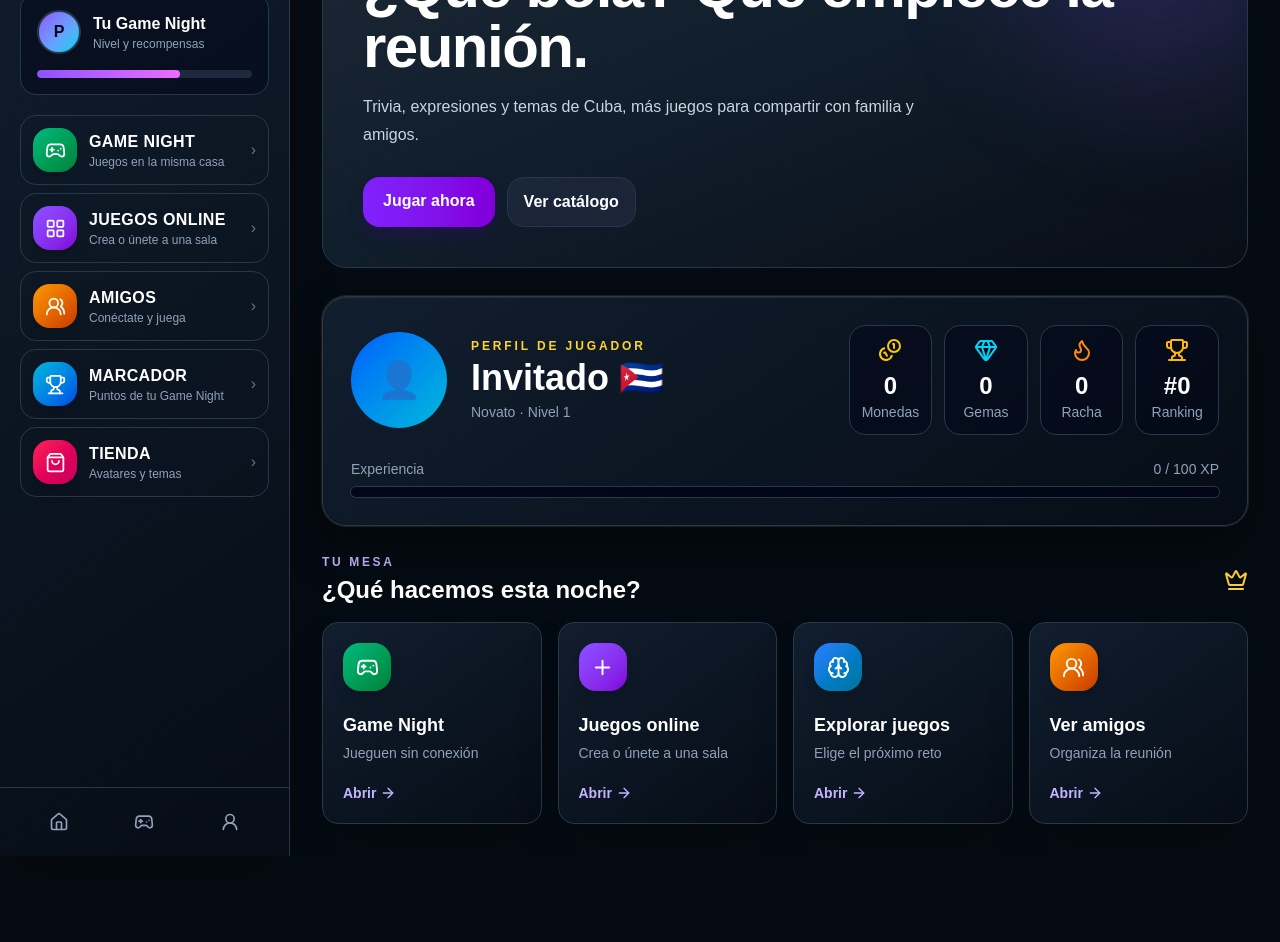
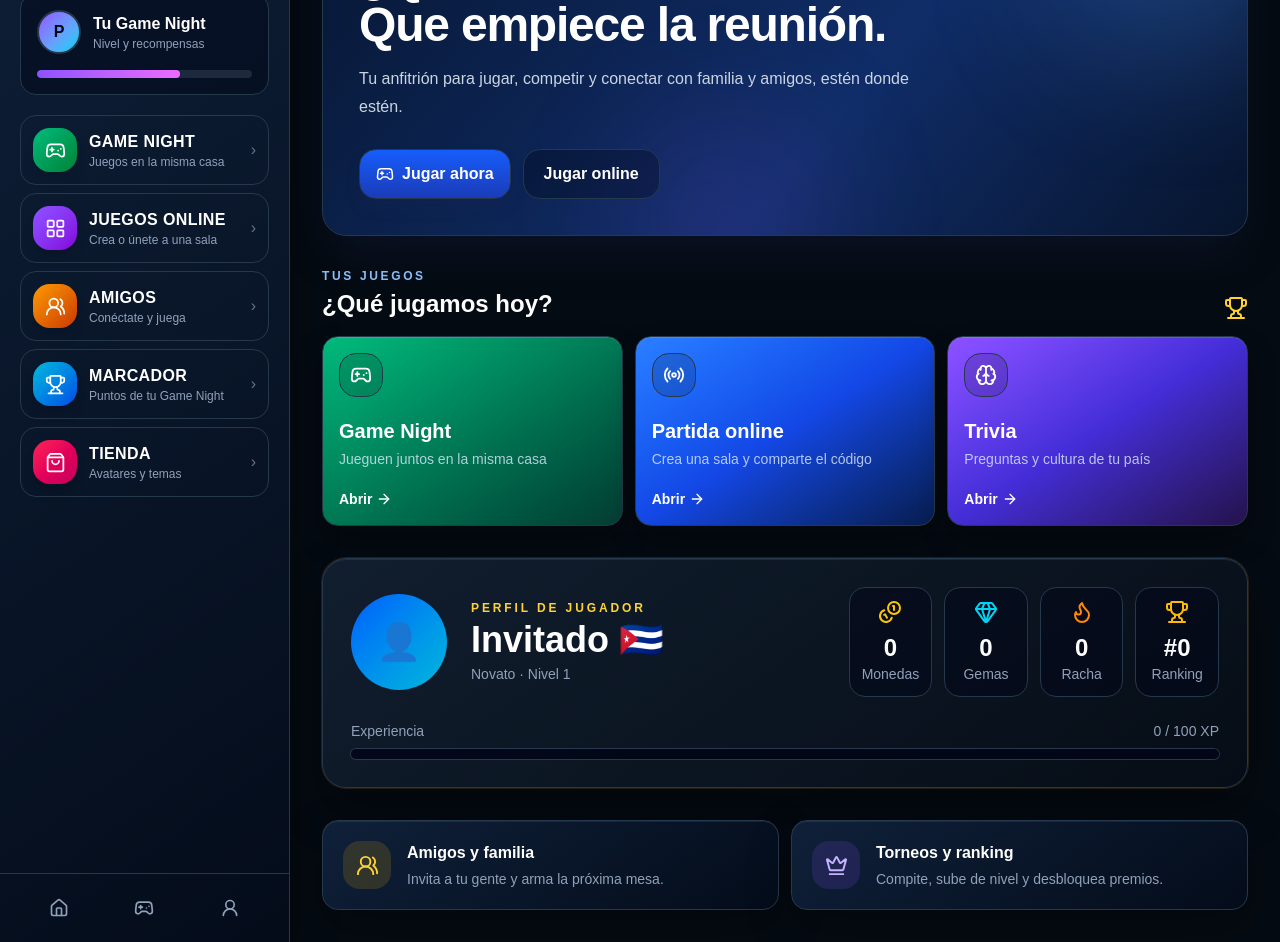
Before and after one commit to ifitotech/La-Mesa, a Next.js app: page /dashboard in a window 1280 px wide. Shown: the part 220-1162 px from the top of the page. Before the commit the page ends 1076 px from the top, so only its background shows below. Built offline with nearby package versions, Linux system fonts and the light colour scheme; no server answers.

Commit message:
Actualización de La Mesa

```diff
--- a/app/dashboard/page.tsx
+++ b/app/dashboard/page.tsx
@@ -1,95 +1,33 @@
 "use client";
 
 import Link from "next/link";
-import { ArrowRight, Brain, Crown, Gamepad2, Plus, UsersRound } from "lucide-react";
+import { ArrowRight, Brain, Crown, Gamepad2, Radio, Trophy, UsersRound } from "lucide-react";
 import { useEffect, useState } from "react";
 
 import AppLayout from "@/app/components/AppLayout";
 import PlayerCard from "@/app/components/PlayerCard";
 import { useAuthContext } from "@/contexts/AuthContext";
+import { useCountry } from "@/contexts/CountryContext";
 import { Player, subscribeToPlayer } from "@/services/player";
-import { useCountry } from "@/contexts/CountryContext";
 
 const actions = [
-  { title: "Game Night", detail: "Jueguen sin conexión", href: "/game-night", icon: Gamepad2, tone: "from-emerald-500 to-green-700" },
-  { title: "Juegos online", detail: "Crea o únete a una sala", href: "/online", icon: Plus, tone: "from-violet-500 to-purple-700" },
-  { title: "Explorar juegos", detail: "Elige el próximo reto", href: "/games", icon: Brain, tone: "from-blue-500 to-cyan-700" },
-  { title: "Ver amigos", detail: "Organiza la reunión", href: "/profile", icon: UsersRound, tone: "from-amber-500 to-orange-700" },
+  { title: "Game Night", detail: "Jueguen juntos en la misma casa", href: "/game-night", icon: Gamepad2, tone: "from-emerald-500 via-emerald-700 to-[#063d32]" },
+  { title: "Partida online", detail: "Crea una sala y comparte el código", href: "/online", icon: Radio, tone: "from-blue-500 via-blue-700 to-[#071d50]" },
+  { title: "Trivia", detail: "Preguntas y cultura de tu país", href: "/play/trivia", icon: Brain, tone: "from-violet-500 via-indigo-700 to-[#24124d]" },
 ];
 
 export default function DashboardPage() {
-  const { user, loading } = useAuthContext();
-  const [player, setPlayer] = useState<Player | null>(null);
-  const [loadingPlayer, setLoadingPlayer] = useState(true);
-  const { country } = useCountry();
-
-  useEffect(() => {
-    if (!user) return;
-    return subscribeToPlayer(user.uid, (data) => {
-      setPlayer(data);
-      setLoadingPlayer(false);
-    });
-  }, [user]);
-
-  if (loading || (user !== null && loadingPlayer)) {
-    return <AppLayout><div className="mesa-panel rounded-3xl p-10 text-center text-slate-400">Preparando tu Game Night...</div></AppLayout>;
-  }
-
-  const guestPlayer: Player = {
-    uid: "guest",
-    email: "",
-    displayName: "Invitado",
-    country: country.flag,
-    avatar: "avatar_001",
-    level: 1,
-    xp: 0,
-    coins: 0,
-    gems: 0,
-    streak: 0,
-    ranking: 0,
-  };
+  const { user, loading } = useAuthContext(); const { country } = useCountry();
+  const [player, setPlayer] = useState<Player | null>(null); const [loadingPlayer, setLoadingPlayer] = useState(true);
+  useEffect(() => { if (!user) return; return subscribeToPlayer(user.uid, (data) => { setPlayer(data); setLoadingPlayer(false); }); }, [user]);
+  if (loading || (user !== null && loadingPlayer)) return <AppLayout><div className="mesa-panel rounded-3xl p-10 text-center text-slate-400">Preparando tu Game Night...</div></AppLayout>;
+  const guestPlayer: Player = { uid: "guest", email: "", displayName: "Invitado", country: country.flag, avatar: "avatar_001", level: 1, xp: 0, coins: 0, gems: 0, streak: 0, ranking: 0 };
   const activePlayer = player ?? (user ? null : guestPlayer);
-
-  if (!activePlayer) {
-    return <AppLayout><div className="mesa-panel rounded-3xl p-10 text-center text-rose-300">No encontramos tu perfil de jugador.</div></AppLayout>;
-  }
-
-  return (
-    <AppLayout>
-      <div className="mx-auto max-w-7xl space-y-7">
-        <section className="relative overflow-hidden rounded-3xl border border-amber-200/20 bg-gradient-to-br from-[#1c2836] via-[#101d2b] to-[#090e16] p-7 md:p-10">
-          <div className="absolute -right-14 -top-20 h-72 w-72 rounded-full bg-violet-500/15 blur-3xl" />
-          <div className="relative max-w-3xl">
-            <p className="text-xs font-bold uppercase tracking-[0.3em] text-amber-300">La Mesa · Game Night</p>
-            <h2 className="mt-3 text-4xl font-black tracking-tight md:text-6xl">{country.greeting} Que empiece la reunión.</h2>
-            <p className="mt-4 max-w-xl text-base leading-7 text-slate-300">Trivia, expresiones y temas de {country.name}, más juegos para compartir con familia y amigos.</p>
-            <div className="mt-7 flex flex-wrap gap-3">
-              <Link href="/game-night" className="rounded-xl bg-gradient-to-r from-violet-600 to-purple-700 px-5 py-3 font-bold shadow-lg shadow-violet-950/50 hover:from-violet-500 hover:to-purple-600">Jugar ahora</Link>
-              <Link href="/games" className="mesa-action">Ver catálogo</Link>
-            </div>
-          </div>
-        </section>
-
-        <PlayerCard name={activePlayer.displayName} country={activePlayer.country} level={activePlayer.level} xp={activePlayer.xp} coins={activePlayer.coins} gems={activePlayer.gems} streak={activePlayer.streak} ranking={activePlayer.ranking} />
-
-        <section>
-          <div className="mb-4 flex items-center justify-between">
-            <div><p className="text-xs font-bold uppercase tracking-[0.22em] text-violet-300">Tu mesa</p><h2 className="mt-1 text-2xl font-black">¿Qué hacemos esta noche?</h2></div>
-            <Crown className="text-amber-300" />
-          </div>
-          <div className="grid gap-4 sm:grid-cols-2 xl:grid-cols-4">
-            {actions.map((action) => {
-              const Icon = action.icon;
-              return <Link key={action.title} href={action.href} className="mesa-panel group rounded-2xl p-5 transition hover:-translate-y-1 hover:border-violet-400/60">
-                <span className={`flex h-12 w-12 items-center justify-center rounded-xl bg-gradient-to-br ${action.tone} shadow-lg`}><Icon size={23} /></span>
-                <h3 className="mt-5 text-lg font-black">{action.title}</h3>
-                <p className="mt-1 text-sm text-slate-400">{action.detail}</p>
-                <span className="mt-5 flex items-center gap-1 text-sm font-bold text-violet-300">Abrir <ArrowRight size={16} /></span>
-              </Link>;
-            })}
-          </div>
-        </section>
-      </div>
-    </AppLayout>
-  );
+  if (!activePlayer) return <AppLayout><div className="mesa-panel rounded-3xl p-10 text-center text-rose-300">No encontramos tu perfil de jugador.</div></AppLayout>;
+  return <AppLayout><div className="mx-auto max-w-7xl space-y-6 md:space-y-8">
+    <section className="relative overflow-hidden rounded-3xl border border-blue-200/20 bg-[linear-gradient(130deg,#071733,#102d68_58%,#07142c)] p-6 shadow-2xl shadow-blue-950/30 md:p-9"><div className="absolute -right-14 -top-20 h-64 w-64 rounded-full bg-blue-400/20 blur-3xl" /><div className="absolute -bottom-20 left-1/3 h-48 w-48 rounded-full bg-violet-500/15 blur-3xl" /><div className="relative max-w-2xl"><p className="text-xs font-bold uppercase tracking-[.3em] text-amber-300">La Mesa · {country.name}</p><h2 className="mt-3 text-4xl font-black tracking-tight sm:text-5xl">{country.greeting}<br />Que empiece la reunión.</h2><p className="mt-4 max-w-xl leading-7 text-slate-300">Tu anfitrión para jugar, competir y conectar con familia y amigos, estén donde estén.</p><div className="mt-7 flex flex-wrap gap-3"><Link href="/game-night" className="mesa-action inline-flex items-center gap-2"><Gamepad2 size={18} /> Jugar ahora</Link><Link href="/online" className="rounded-xl border border-white/15 bg-slate-950/35 px-5 py-3 font-bold text-white transition hover:border-blue-200/60 hover:bg-blue-500/10">Jugar online</Link></div></div></section>
+    <section><div className="mb-4 flex items-end justify-between"><div><p className="text-xs font-bold uppercase tracking-[.22em] text-blue-300">Tus juegos</p><h2 className="mt-1 text-2xl font-black">¿Qué jugamos hoy?</h2></div><Trophy className="text-amber-300" /></div><div className="grid gap-3 md:grid-cols-3">{actions.map((action) => { const Icon = action.icon; return <Link key={action.title} href={action.href} className={`mesa-game-button bg-gradient-to-br ${action.tone}`}><span className="flex h-11 w-11 items-center justify-center rounded-xl border border-white/20 bg-black/15"><Icon size={22} /></span><h3 className="mt-5 text-xl font-black">{action.title}</h3><p className="mt-1 text-sm text-blue-100/80">{action.detail}</p><span className="mt-5 flex items-center gap-1 text-sm font-bold">Abrir <ArrowRight size={16} /></span></Link>; })}</div></section>
+    <PlayerCard name={activePlayer.displayName} country={activePlayer.country} level={activePlayer.level} xp={activePlayer.xp} coins={activePlayer.coins} gems={activePlayer.gems} streak={activePlayer.streak} ranking={activePlayer.ranking} />
+    <section className="grid gap-3 sm:grid-cols-2"><Link href="/profile" className="mesa-panel flex items-center gap-4 rounded-2xl p-5 transition hover:border-blue-300/50"><span className="flex h-12 w-12 items-center justify-center rounded-xl bg-amber-400/15 text-amber-300"><UsersRound size={23} /></span><div><h3 className="font-black">Amigos y familia</h3><p className="mt-1 text-sm text-slate-400">Invita a tu gente y arma la próxima mesa.</p></div></Link><Link href="/ranking" className="mesa-panel flex items-center gap-4 rounded-2xl p-5 transition hover:border-blue-300/50"><span className="flex h-12 w-12 items-center justify-center rounded-xl bg-violet-500/15 text-violet-300"><Crown size={23} /></span><div><h3 className="font-black">Torneos y ranking</h3><p className="mt-1 text-sm text-slate-400">Compite, sube de nivel y desbloquea premios.</p></div></Link></section>
+  </div></AppLayout>;
 }
--- a/app/globals.css
+++ b/app/globals.css
@@ -124,8 +124,9 @@ button:hover {
 
 @layer components {
   .mesa-panel {
-    @apply border border-slate-700/70 bg-slate-950/65 shadow-2xl shadow-black/25 backdrop-blur-xl;
-    background-image: linear-gradient(145deg, rgb(20 35 52 / 85%), rgb(6 13 22 / 96%));
+    @apply border border-blue-200/15 bg-slate-950/65 shadow-2xl shadow-black/25 backdrop-blur-xl;
+    background-image: linear-gradient(145deg, rgb(16 35 61 / 92%), rgb(4 12 26 / 98%));
+    box-shadow: inset 0 1px rgb(255 255 255 / 7%), 0 18px 45px rgb(0 0 0 / 28%);
   }
 
   .mesa-panel-gold {
@@ -135,7 +136,12 @@ button:hover {
   }
 
   .mesa-action {
-    @apply rounded-xl border border-white/10 bg-slate-800/80 px-4 py-3 font-semibold text-white transition hover:border-violet-400/60 hover:bg-slate-700;
+    @apply rounded-xl border border-blue-300/30 bg-gradient-to-b from-blue-600 to-blue-800 px-4 py-3 font-semibold text-white shadow-lg shadow-blue-950/40 transition hover:border-blue-100/70 hover:from-blue-500 hover:to-blue-700;
+  }
+
+  .mesa-game-button {
+    @apply rounded-2xl border border-blue-200/25 bg-gradient-to-br from-blue-600 via-blue-700 to-[#07214d] p-4 text-left text-white shadow-xl shadow-blue-950/50 transition hover:-translate-y-1 hover:border-blue-100/70 hover:brightness-110;
+    box-shadow: inset 0 1px rgb(255 255 255 / 13%), 0 14px 28px rgb(0 0 0 / 32%);
   }
 }
 
```
